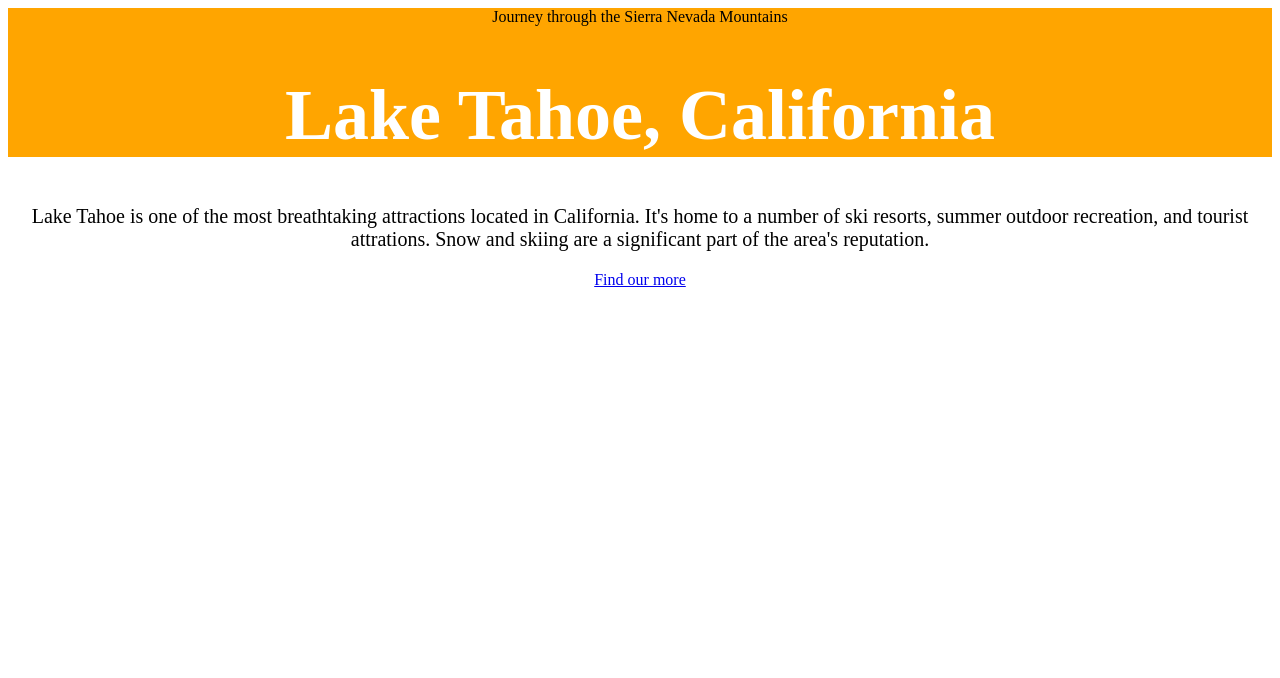
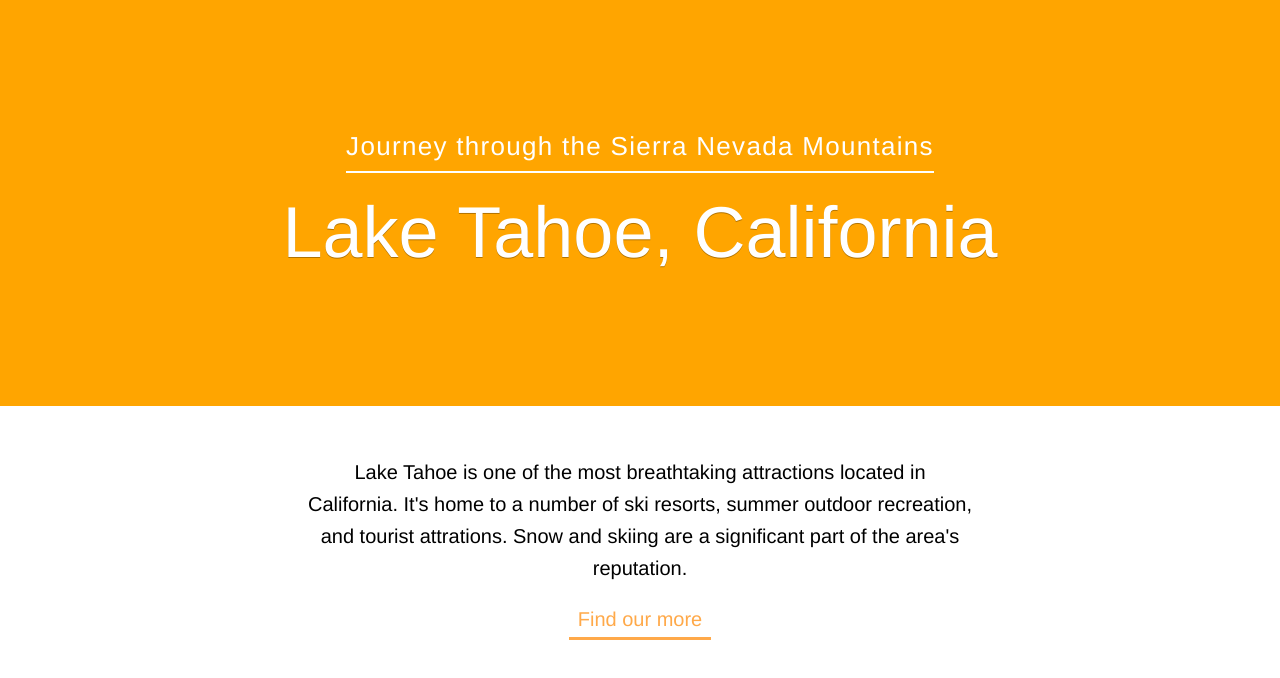
Before and after one commit to ArmandoAmador/CSS-practice-website, a plain HTML site: page index.html in a window 1280 px wide. Drawn offline with Linux system fonts and the light colour scheme.

Commit message:
Importing style sheets with @import
 - Basic styling to homepage

```diff
--- /dev/null
+++ b/css/import-styles.css
@@ -0,0 +1,45 @@
+body {
+  font-family: Helvetica, sans-serif;
+  line-height: 1.5;
+  color: #878787;
+  margin: 0;
+}
+
+header {
+  padding-top: 120px;
+  padding-bottom: 90px;
+  margin-bottom: 50px;
+}
+
+header span {
+  color: white;
+  border-bottom: 2px solid;
+  font-size: 26px;
+  letter-spacing: 1.3px;
+  line-height: 2;
+  padding-bottom: 10px;
+  font-weight: lighter;
+}
+
+h1 {
+  font-size: 72px;
+  font-weight: normal;
+  margin-top: 24px;
+  line-height: 1;
+  text-shadow: 0 1px rgba(0,0,0,.3);
+}
+
+p {
+  color: initial;
+  line-height: 1.6;
+  padding: 0 24%;
+}
+
+a:link {
+  text-decoration: none;
+  font-size: 20px;
+  color: #FFA949;
+  border-bottom: solid 3px;
+  padding: 0 9px 3px 9px;
+  display: inline-block;
+}
--- a/css/style.css
+++ b/css/style.css
@@ -1,3 +1,5 @@
+
+@import "import-styles.css";
 
 body {
   text-align: center;
```
Also changed, not shown: css/import_styles.css (deleted).
